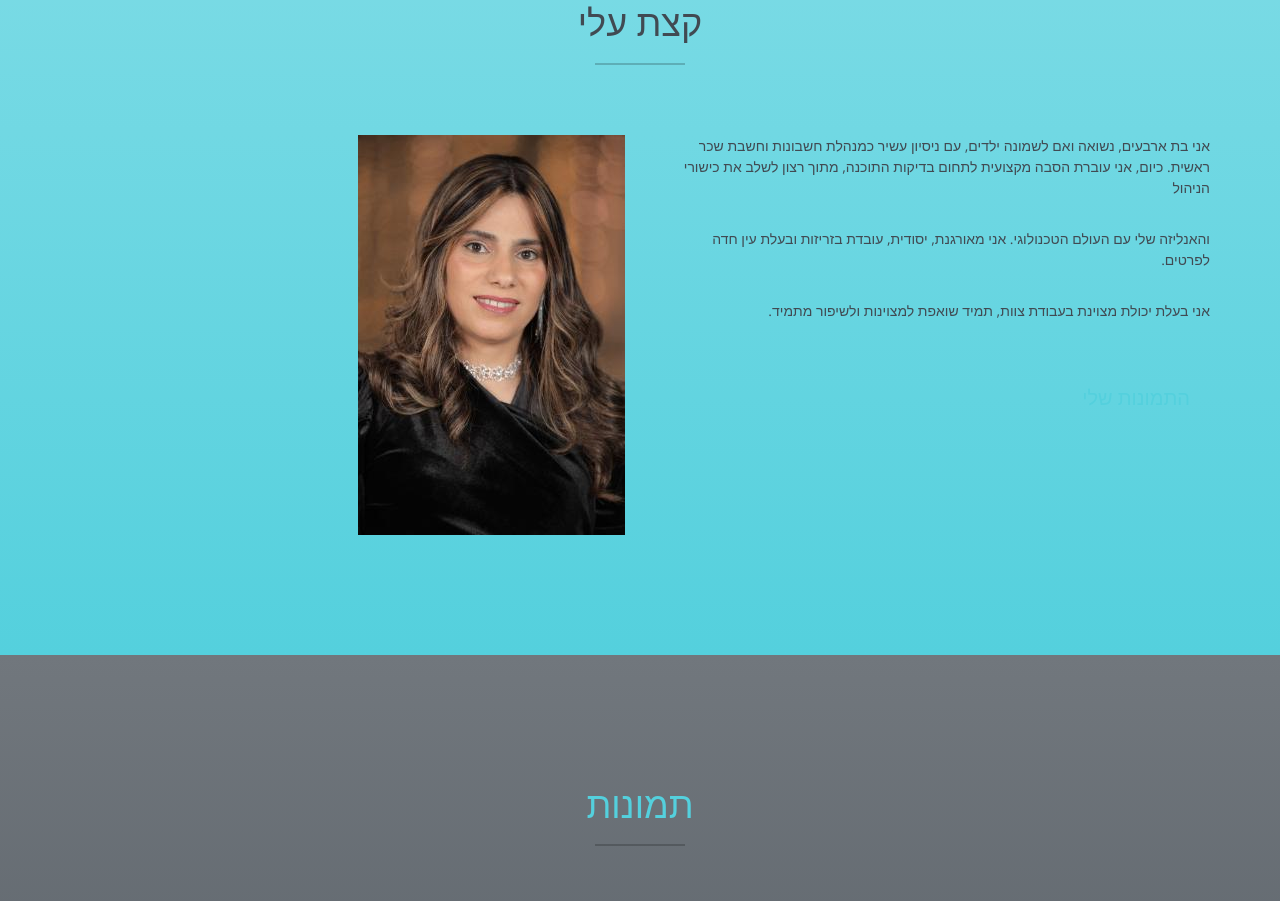
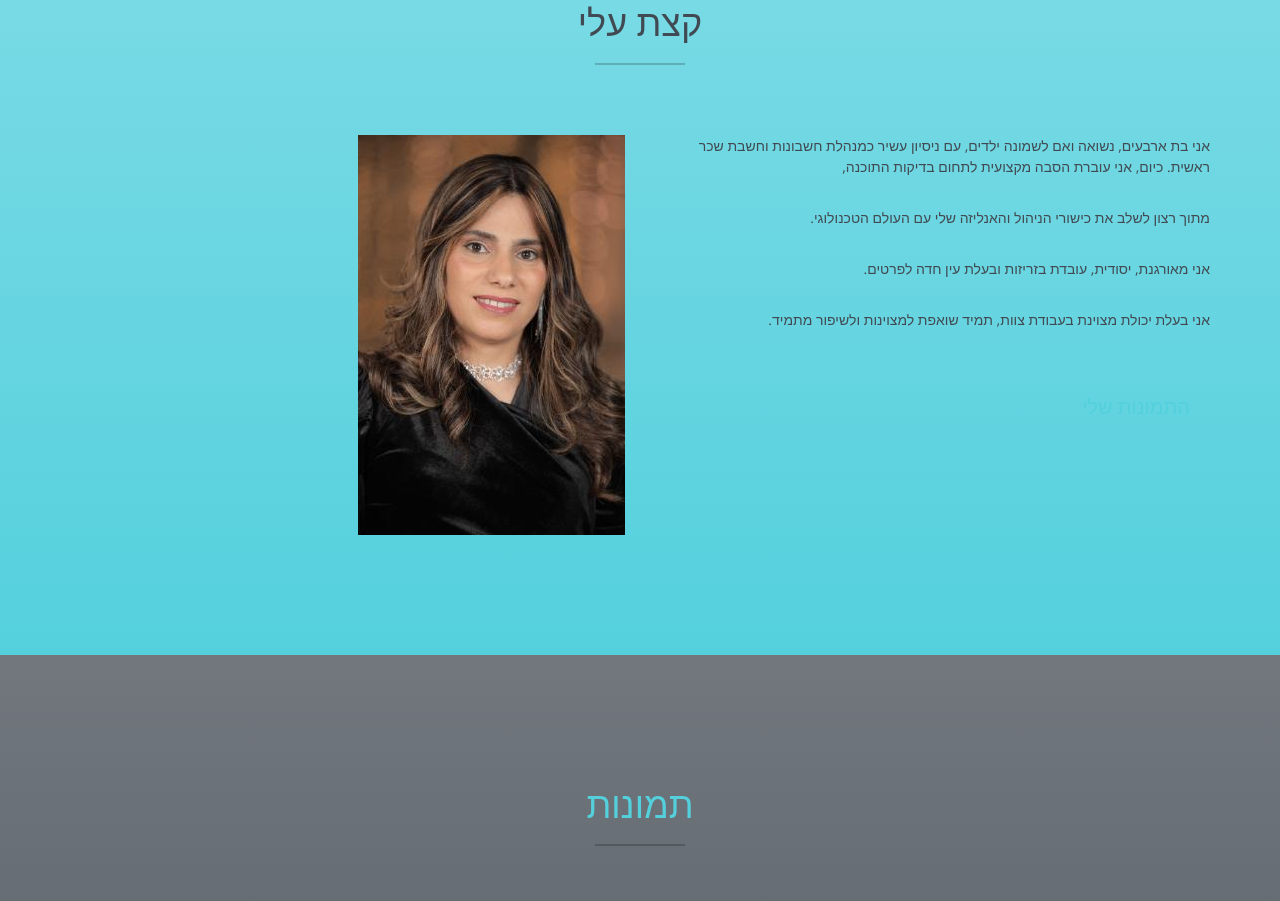
Before and after one commit to meravadmoni/index, a plain HTML site: page index.html in a window 1280 px wide. Shown: the part 888-1789 px from the top of the page. Drawn offline with nearby package versions, Linux system fonts and the light colour scheme.

Commit message:
Update index.html

```diff
--- a/index.html
+++ b/index.html
@@ -79,9 +79,9 @@
       <div class="col-xs-12 col-md-6"> <img src="img/קטן 14.jpg" class="img-responsive" alt=""> </div>
       <div class="col-xs-12 col-md-6">
         <div class="about-text">
-          <p> אני בת ארבעים, נשואה ואם לשמונה ילדים, עם ניסיון עשיר כמנהלת חשבונות וחשבת שכר ראשית.
-		   כיום, אני עוברת הסבה מקצועית לתחום בדיקות התוכנה, מתוך רצון לשלב את כישורי הניהול </p>
-          <p>  והאנליזה שלי עם העולם הטכנולוגי. אני מאורגנת, יסודית, עובדת בזריזות ובעלת עין חדה לפרטים.  </p>
+	  <p> אני בת ארבעים, נשואה ואם לשמונה ילדים, עם ניסיון עשיר כמנהלת חשבונות וחשבת שכר ראשית. כיום, אני עוברת הסבה מקצועית לתחום בדיקות התוכנה, </p>
+          <p>   מתוך רצון לשלב את כישורי הניהול והאנליזה שלי עם העולם הטכנולוגי.   </p>
+		          <p>   אני מאורגנת, יסודית, עובדת בזריזות ובעלת עין חדה לפרטים.  </p>
 		  <p> אני בעלת יכולת מצוינת בעבודת צוות, תמיד שואפת למצוינות ולשיפור מתמיד. </p>
           <a href="#portfolio" class="btn btn-default btn-lg page-scroll">התמונות שלי</a> </div>
       </div>
```
